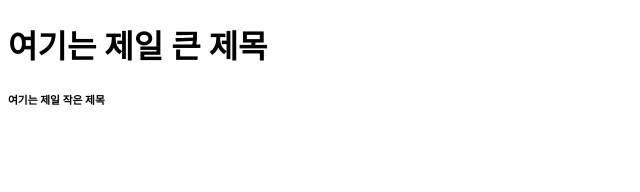
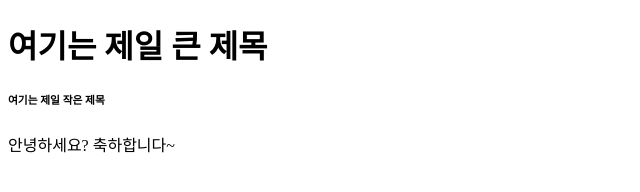
Before and after one commit to KCH0516/kch0516.github.io, a plain HTML site: page test.html in a window 1280 px wide. Shown: the whole page, without its empty margins (0-640 px from the left). Drawn offline with Linux system fonts and the light colour scheme.

Commit message:
Update test.html

```diff
--- a/test.html
+++ b/test.html
@@ -6,5 +6,7 @@
     <body>
         <h1>여기는 제일 큰 제목</h1>
         <h6>여기는 제일 작은 제목</h6>
+        <span>안녕하세요?</span>
+        <span>축하합니다~</span>
     </body>
 </html>
```
